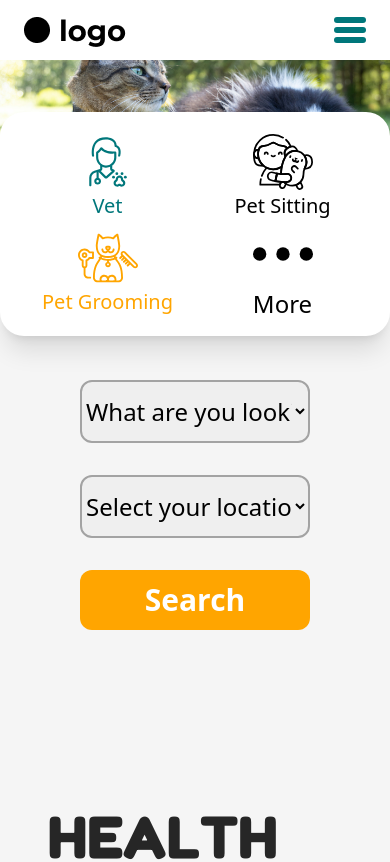
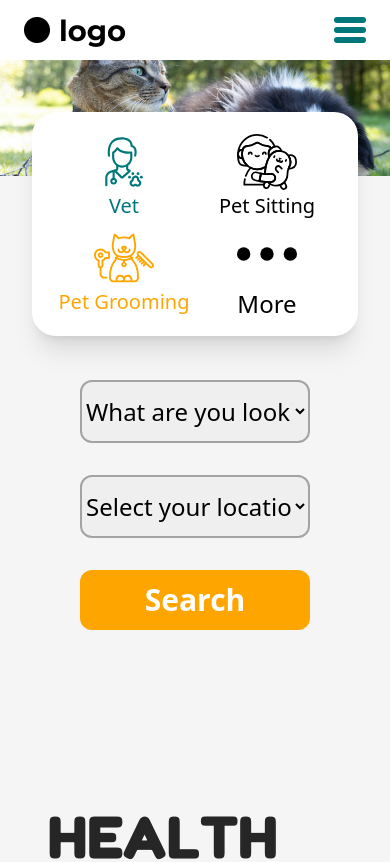
Before and after one commit to AhmedZahran15/Pety---Pet-Care, a React (Vite) app: page / in a window 390 px wide. Shown: the top 862 px of the page. Built offline with nearby package versions, Linux system fonts and the light colour scheme.

Commit message:
add responsive container class

```diff
--- a/src/components/FeaturesBar.jsx
+++ b/src/components/FeaturesBar.jsx
@@ -9,7 +9,7 @@ const FeaturesBar = ({ imgSrc }) => {
   return (
     <>
       <img src={imgSrc} alt="Header image" className="w-full  bg-contain" />
-      <div className="container self-center -mt-16 grid grid-cols-2 items-center rounded-3xl bg-white px-5 py-4 shadow-xl md:grid-cols-4">
+      <div className="sm:container mx-8 sm:mx-auto -mt-16 grid grid-cols-2 items-center rounded-3xl bg-white px-5 py-4 shadow-xl md:grid-cols-4">
         <Link
           to="/services?role=vet"
           className={`mx-auto flex h-24 w-36 flex-col items-center justify-center rounded-lg px-12 hover:bg-neutral-100 ${role === "vet" ? "bg-neutral-100" : ""}`}
```
